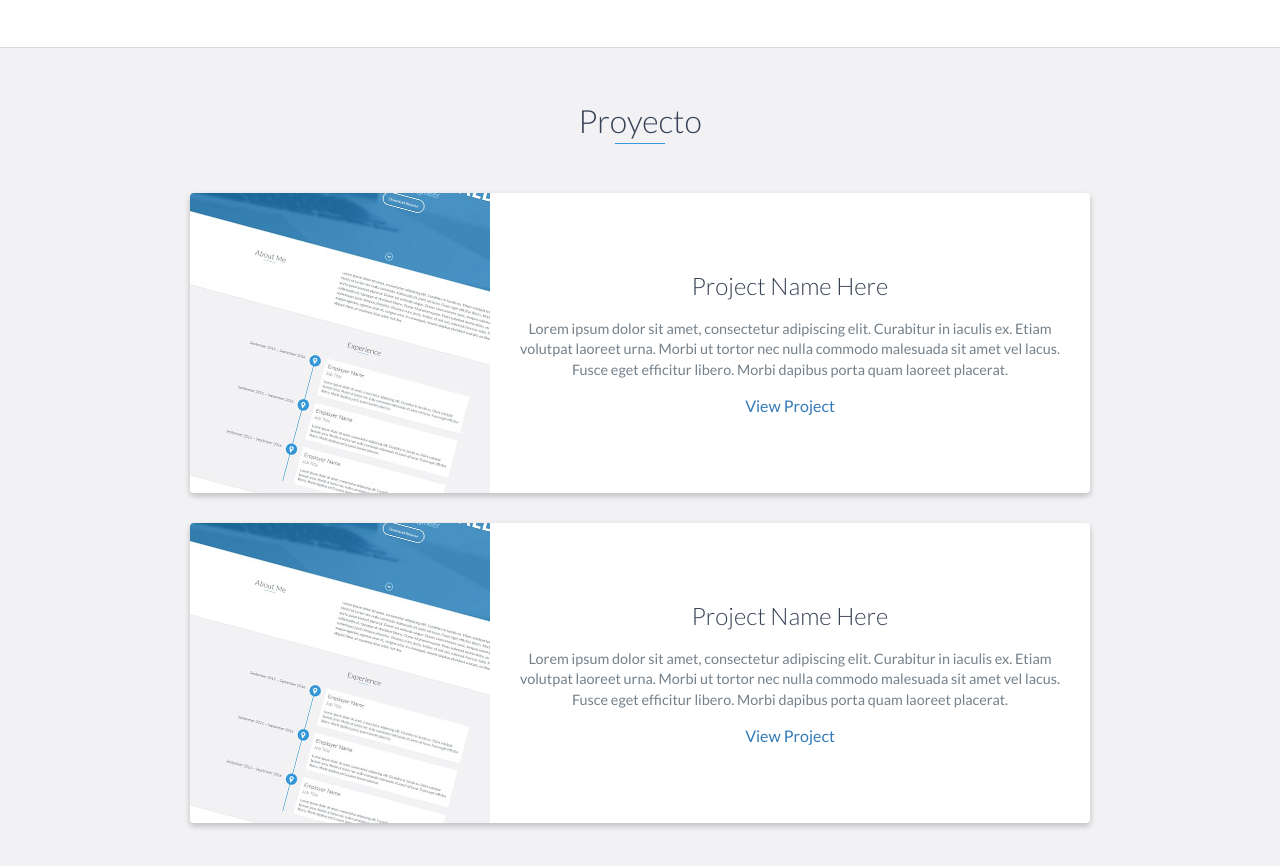
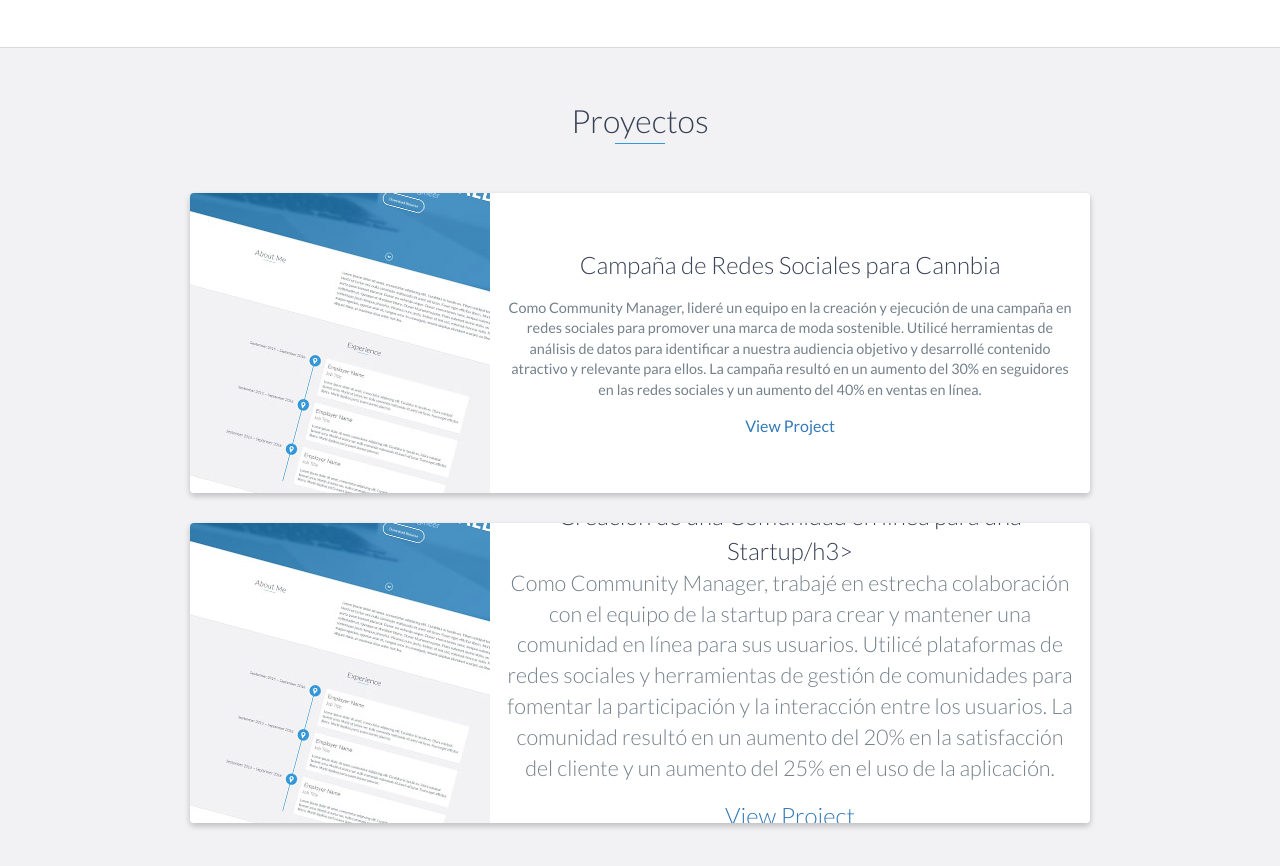
Before and after one commit to Perdominho/Perdominho.github.io, a website: page index.html in a window 1280 px wide. Shown: the part 2609-3475 px from the top of the page. Drawn offline with nearby package versions, Linux system fonts and the light colour scheme.

Commit message:
Update index.html

```diff
--- a/index.html
+++ b/index.html
@@ -140,7 +140,7 @@ Esta combinación de habilidades y conocimientos me permite ofrecer un enfoque i
     <!-- End #education -->
 
     <div id="projects" class="background-alt">
-        <h2 class="heading">Proyecto</h2>
+        <h2 class="heading">Proyectos</h2>
         <div class="container">
             <div class="row">
                 <div class="project shadow-large">
@@ -149,9 +149,9 @@ Esta combinación de habilidades y conocimientos me permite ofrecer un enfoque i
                     </div>
                     <!-- End .project-image -->
                     <div class="project-info">
-                        <h3>Project Name Here</h3>
+                        <h3>Campaña de Redes Sociales para Cannbia</h3>
                         <p>
-                            Lorem ipsum dolor sit amet, consectetur adipiscing elit. Curabitur in iaculis ex. Etiam volutpat laoreet urna. Morbi ut tortor nec nulla commodo malesuada sit amet vel lacus. Fusce eget efficitur libero. Morbi dapibus porta quam laoreet placerat.
+                           Como Community Manager, lideré un equipo en la creación y ejecución de una campaña en redes sociales para promover una marca de moda sostenible. Utilicé herramientas de análisis de datos para identificar a nuestra audiencia objetivo y desarrollé contenido atractivo y relevante para ellos. La campaña resultó en un aumento del 30% en seguidores en las redes sociales y un aumento del 40% en ventas en línea.
                         </p>
                         <a href="#">View Project</a>
                     </div>
@@ -165,9 +165,9 @@ Esta combinación de habilidades y conocimientos me permite ofrecer un enfoque i
                     </div>
                     <!-- End .project-image -->
                     <div class="project-info">
-                        <h3>Project Name Here</h3>
+                        <h3>Creación de una Comunidad en línea para una Startup/h3>
                         <p>
-                            Lorem ipsum dolor sit amet, consectetur adipiscing elit. Curabitur in iaculis ex. Etiam volutpat laoreet urna. Morbi ut tortor nec nulla commodo malesuada sit amet vel lacus. Fusce eget efficitur libero. Morbi dapibus porta quam laoreet placerat.
+                            Como Community Manager, trabajé en estrecha colaboración con el equipo de la startup para crear y mantener una comunidad en línea para sus usuarios. Utilicé plataformas de redes sociales y herramientas de gestión de comunidades para fomentar la participación y la interacción entre los usuarios. La comunidad resultó en un aumento del 20% en la satisfacción del cliente y un aumento del 25% en el uso de la aplicación.
                         </p>
                         <a href="#">View Project</a>
                     </div>
```
